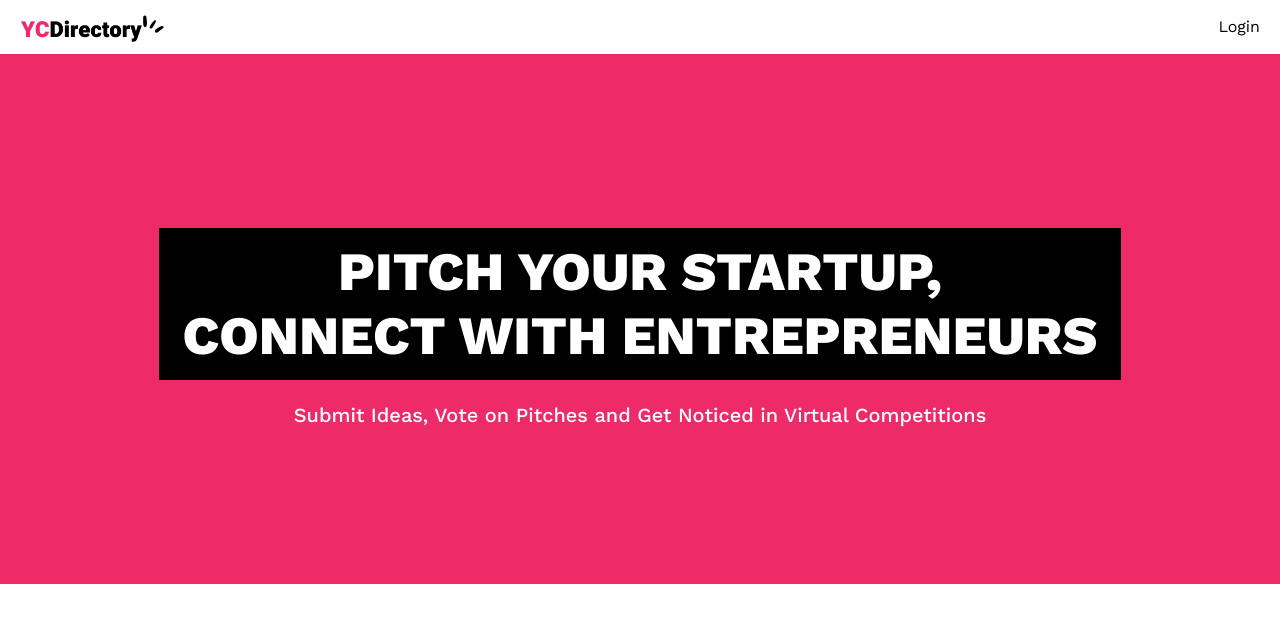
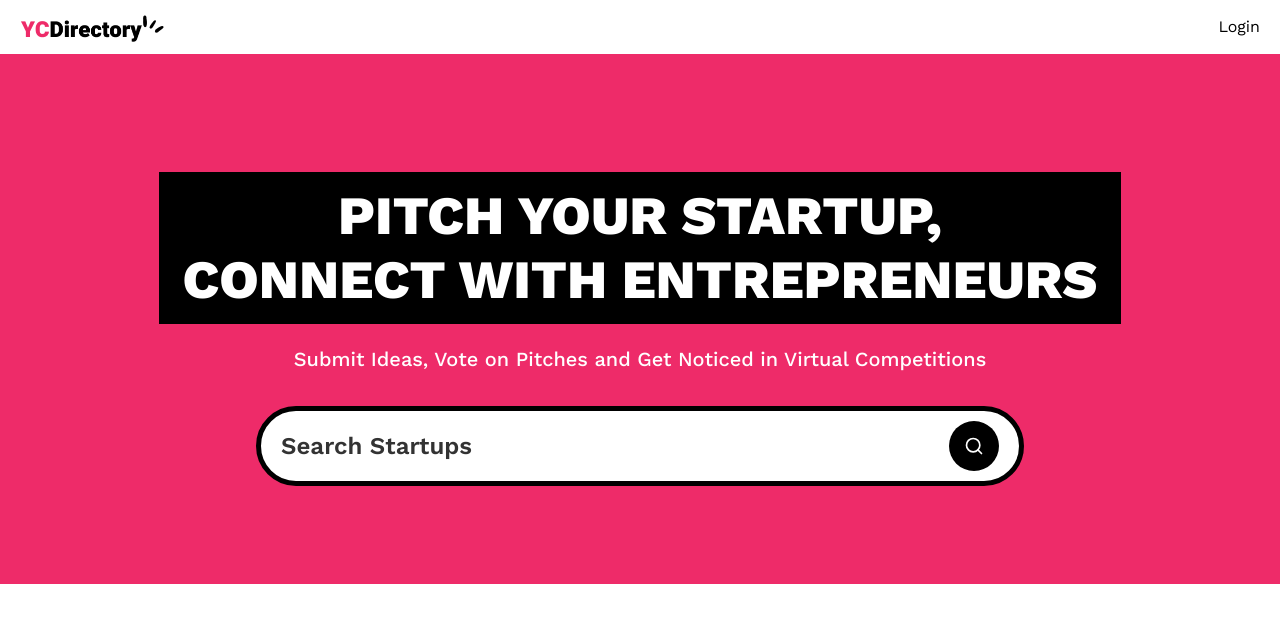
Before and after one commit to linus5304/yc_directory, a Next.js app: page / in a window 1280 px wide. Shown: the top 622 px of the page. Built offline with nearby package versions, Linux system fonts and the light colour scheme; no server answers.

Commit message:
Add search form

```diff
--- a/app/(root)/layout.tsx
+++ b/app/(root)/layout.tsx
@@ -1,4 +1,4 @@
-import Navbar from "../components/navbar";
+import Navbar from "../../components/navbar";
 
 export default function Layout({ children }: { children: React.ReactNode }) {
   return (
--- a/app/(root)/page.tsx
+++ b/app/(root)/page.tsx
@@ -1,6 +1,11 @@
-import Image from "next/image";
+import SearchForm from "../../components/search-form";
 
-export default function Home() {
+export default async function Home({
+  searchParams,
+}: {
+  searchParams: Promise<{ query?: string }>;
+}) {
+  const { query } = await searchParams;
   return (
     <div>
       <section className="pink_container">
@@ -11,6 +16,7 @@
         <p className="sub-heading !max-w-3xl">
           Submit Ideas, Vote on Pitches and Get Noticed in Virtual Competitions
         </p>
+        <SearchForm query={query} />
       </section>
     </div>
   );
--- /dev/null
+++ b/components/search-form-reset.tsx
@@ -0,0 +1,22 @@
+"use client";
+import { X } from "lucide-react";
+import Link from "next/link";
+import React from "react";
+
+function SearchFormReset() {
+  const reset = () => {
+    const form = document.querySelector(".search-form") as HTMLFormElement;
+    if (form) form.reset();
+  };
+  return (
+    <div>
+      <button type="reset" onClick={reset}>
+        <Link href="/" className="search-btn text-white">
+          <X className="size-5" />
+        </Link>
+      </button>
+    </div>
+  );
+}
+
+export default SearchFormReset;
--- /dev/null
+++ b/components/search-form.tsx
@@ -0,0 +1,26 @@
+import React from "react";
+import Form from "next/form";
+import SearchFormReset from "./search-form-reset";
+import { Search } from "lucide-react";
+
+function SearchForm({ query }: { query?: string }) {
+  return (
+    <Form action="/" scroll={false} className="search-form">
+      <input
+        name="query"
+        defaultValue={query}
+        className="search-input"
+        placeholder="Search Startups"
+      />
+      <div className="flex gap-2">
+        {query && <SearchFormReset />}
+
+        <button type="submit" className="search-btn text-white">
+          <Search className="size-5" />
+        </button>
+      </div>
+    </Form>
+  );
+}
+
+export default SearchForm;
--- /dev/null
+++ b/components/ui/button.tsx
@@ -0,0 +1,57 @@
+import * as React from "react"
+import { Slot } from "@radix-ui/react-slot"
+import { cva, type VariantProps } from "class-variance-authority"
+
+import { cn } from "@/lib/utils"
+
+const buttonVariants = cva(
+  "inline-flex items-center justify-center gap-2 whitespace-nowrap rounded-md text-sm font-medium transition-colors focus-visible:outline-none focus-visible:ring-1 focus-visible:ring-ring disabled:pointer-events-none disabled:opacity-50 [&_svg]:pointer-events-none [&_svg]:size-4 [&_svg]:shrink-0",
+  {
+    variants: {
+      variant: {
+        default:
+          "bg-primary text-primary-foreground shadow hover:bg-primary/90",
+        destructive:
+          "bg-destructive text-destructive-foreground shadow-sm hover:bg-destructive/90",
+        outline:
+          "border border-input bg-background shadow-sm hover:bg-accent hover:text-accent-foreground",
+        secondary:
+          "bg-secondary text-secondary-foreground shadow-sm hover:bg-secondary/80",
+        ghost: "hover:bg-accent hover:text-accent-foreground",
+        link: "text-primary underline-offset-4 hover:underline",
+      },
+      size: {
+        default: "h-9 px-4 py-2",
+        sm: "h-8 rounded-md px-3 text-xs",
+        lg: "h-10 rounded-md px-8",
+        icon: "h-9 w-9",
+      },
+    },
+    defaultVariants: {
+      variant: "default",
+      size: "default",
+    },
+  }
+)
+
+export interface ButtonProps
+  extends React.ButtonHTMLAttributes<HTMLButtonElement>,
+    VariantProps<typeof buttonVariants> {
+  asChild?: boolean
+}
+
+const Button = React.forwardRef<HTMLButtonElement, ButtonProps>(
+  ({ className, variant, size, asChild = false, ...props }, ref) => {
+    const Comp = asChild ? Slot : "button"
+    return (
+      <Comp
+        className={cn(buttonVariants({ variant, size, className }))}
+        ref={ref}
+        {...props}
+      />
+    )
+  }
+)
+Button.displayName = "Button"
+
+export { Button, buttonVariants }
--- a/package.json
+++ b/package.json
@@ -15,6 +15,7 @@
   },
   "dependencies": {
     "@radix-ui/react-icons": "^1.3.0",
+    "@radix-ui/react-slot": "^1.1.0",
     "@tailwindcss/typography": "^0.5.15",
     "class-variance-authority": "^0.7.0",
     "clsx": "^2.1.1",
```
Also changed, not shown: components/navbar.tsx (renamed from app/components/navbar.tsx), 1 other file (tests, documents, lock files or other folders).
